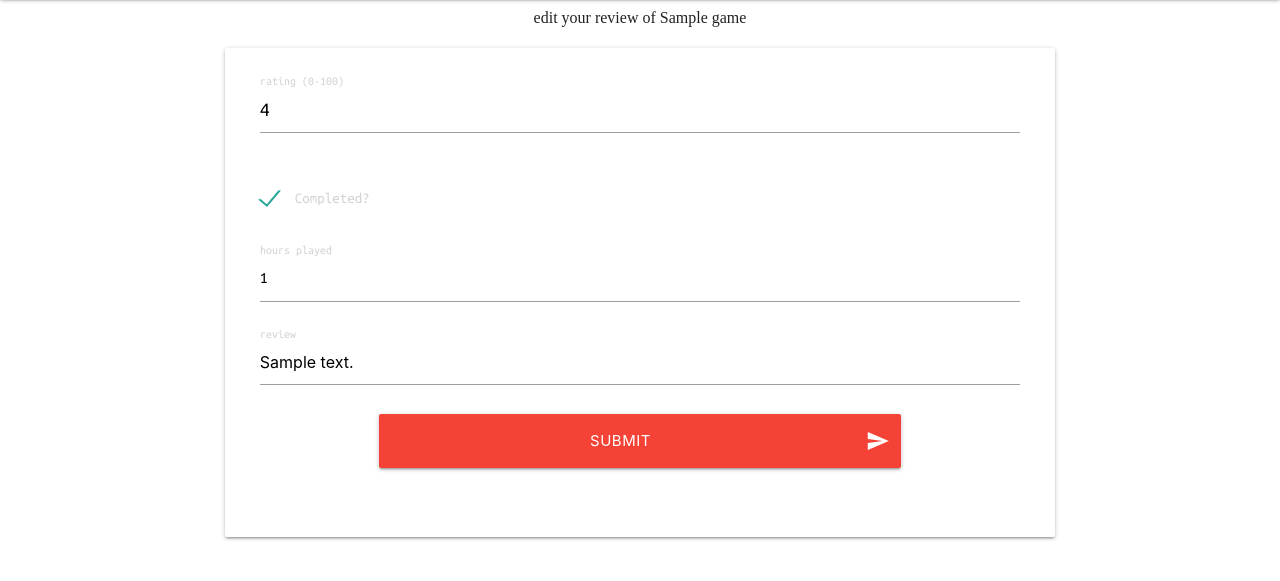
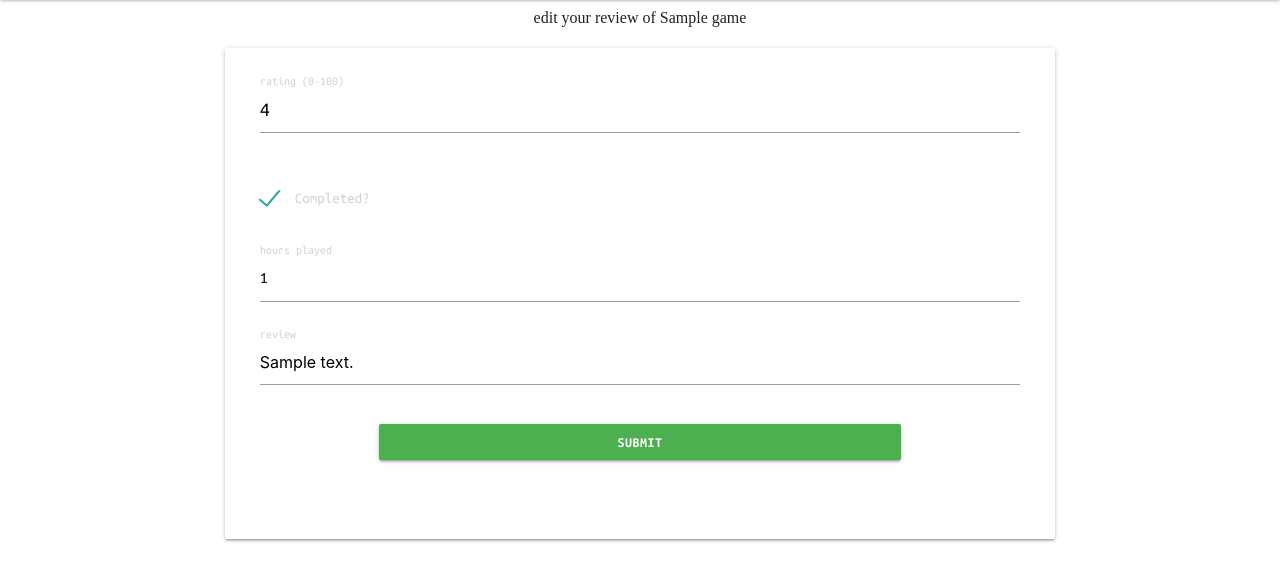
Before and after one commit to Oxymetaphoric/milestone_project_3, a Flask app: page /edit_review/1 in a window 1280 px wide. Shown: the part 65-646 px from the top of the page. Run offline with Flask 3, Linux system fonts and the light colour scheme; a user stored in the database is signed in; tables that the repository leaves empty hold one stand-in row (values such as "Sample post"); some web fonts are replaced.

Commit message:
FIX: edit review to redirect to relevent game page on POST

```diff
--- a/quest_log/routes.py
+++ b/quest_log/routes.py
@@ -316,7 +316,7 @@ def edit_review(review_id):
 
         db.session.commit()
         flash("Your review has been updated successfully", "success")
-        return redirect(url_for("my_reviews", user_id=current_user.user_id))
+        return redirect(url_for("game_detail", game_id=review.game.game_id))
 
     return render_template("edit_review.html", review=review)
 
--- a/quest_log/templates/edit_review.html
+++ b/quest_log/templates/edit_review.html
@@ -36,8 +36,7 @@
             </div>
           </div>
           <div class="row">
-            <button class="col offset-m2 s8 red btn-large waves-effect waves-light" type="submit">Submit
-              <i class="material-icons right">send</i>
+            <button class="col offset-m2 s8 green btn waves-effect waves-light" type="submit">Submit
             </button>
           </div>
         </form>
```
